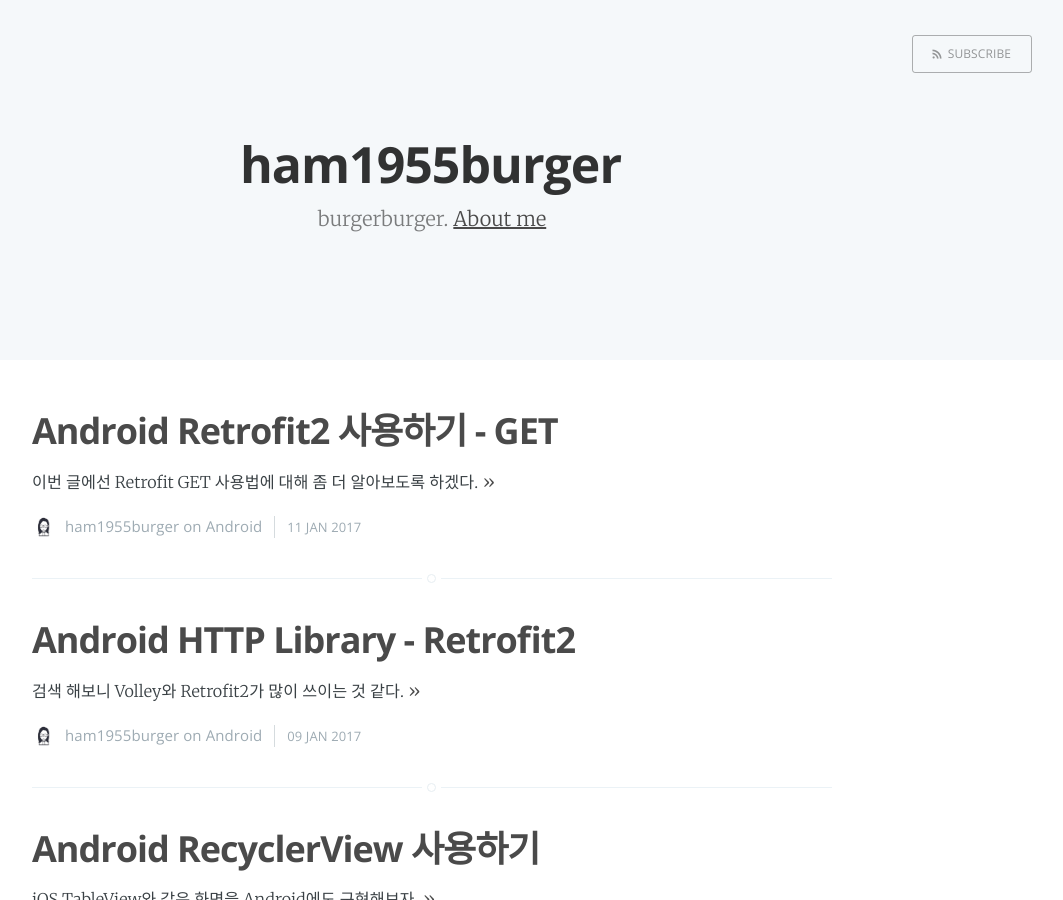
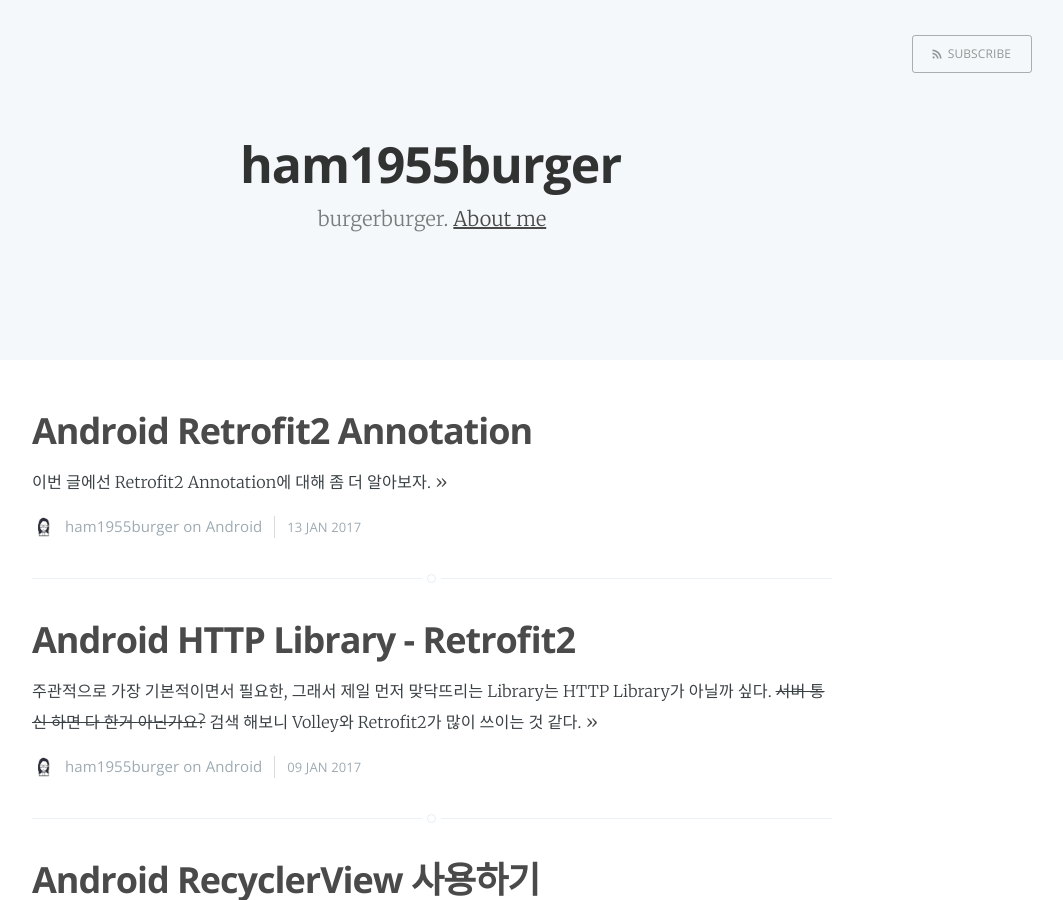
Before and after one commit to ham1955burger/ham1955burger.github.com, a Jekyll site: the page built from index.html, in a window 1280 px wide and 900 px high. Shown: the whole window, without its empty margins (208-1271 px from the left). Built offline with Jekyll 4.4.1, drawn with Linux system fonts in a browser that asks for light colours; the list of posts is cut into pages by our own code; part of the change alters nothing that is shown.

Commit message:
modified: Android-HTTP-Library-Retrofit2.md, Android-Retrofit2-GET -> Android-Retrofit2_Annotation

```diff
--- a/_posts/2017-01-09-Android-HTTP-Library-Retrofit2.md
+++ b/_posts/2017-01-09-Android-HTTP-Library-Retrofit2.md
@@ -5,21 +5,26 @@ date:   2017-01-09 10:39:00 +09
 categories: Android
 ---
 
-검색 해보니 Volley와 Retrofit2가 많이 쓰이는 것 같다.
+주관적으로 가장 기본적이면서 필요한, 그래서 제일 먼저 맞닥뜨리는 Library는 HTTP Library가 아닐까 싶다.
+~~서버 통신 하면 다 한거 아닌가요?~~ 검색 해보니 Volley와 Retrofit2가 많이 쓰이는 것 같다.
 
 Volley는 Google에서 만들었고, Retrofit2는 Square에서 만들었는데,
 ButterKnife를 만든 JakeWharton이 Square에 속해있고,
-Retrofit2를 관리하고 있다하여. 아무 이유 없이 Retrofit2로 결정.~~(단순)~~
+Retrofit2를 관리하고 있다하여 아무 이유 없이 Retrofit2로 결정.~~(단순)~~
+
+---
+
+>#### 연관글
+
+* ##### Android HTTP Library - Retrofit2
+
+* Android Retrofit2 Annotation 모음집
 
 ---
 
 >#### Retrofit2 란?
 
-앞서 설명했듯이 Square에서 만든 HTTP Library.
-
-Serialization 기본으로 GSON을 쓴다. 잭쓴!으로 바꿔도 무방
-
-[자세한 설명](https://realm.io/news/droidcon-jake-wharton-simple-http-retrofit-2/)[^1]은 생략. ~~사실 잘 모른다는...~~
+앞서 설명했듯이 Square에서 만든 HTTP Library. Serialization 기본으로 GSON을 쓴다. 잭쓴!(그 외에도 뭐)으로 바꿔도 무방. [자세한 설명](https://realm.io/news/droidcon-jake-wharton-simple-http-retrofit-2/)[^1]은 생략. ~~사실 잘 모른다는...~~
 
 [square/retrofit Github 바로가기](https://github.com/square/retrofit)
 
@@ -97,7 +102,7 @@ public class HouseholdAccountBook implements Serializable {
 
 >#### Interface 만들기
 
-Retrofit은 annotation와 method를 이용해 요청에 대한 정보를 서술한다.
+Retrofit은 parameter annotation과 method를 이용해 요청에 대한 정보를 서술한다. 다른 Protocol의 사용법도 아래와 같은 꼴.
 
 {% highlight java %}
 public interface InterfaceAPI {
@@ -106,6 +111,8 @@ public interface InterfaceAPI {
     @GET("/list/")
     // Method생성 /Callback의 return type지정 -> ArrayList<HouseholdAccountBook>
     Call<ArrayList<HouseholdAccountBook>> getHABList();
+
+    ...
 }
 {% endhighlight %}
 
@@ -143,13 +150,7 @@ InterfaceAPI apiService = ServiceGenerator.getClient().create(InterfaceAPI.class
 
 ---
 
-여러 케이스를 겪으며 더 사용해봐야 알겠지만 간단한 GET 기능을 사용해보며, 뉴비가 느낀 가장 큰 장점은 parameter annotation으로 가독성이 좋다는 점과 Callback의 return type을 지정 및 자동 mapping 이었다.
-
----
-
->#### Retrofit2 더 알아보기
-
-  [추후 링크 업데이트](https://www.google.com)
+여러 케이스를 겪으며 더 사용해봐야 알겠지만 간단하게 여기까지. 맛만 본 정도로. 다음번 게시글에선 여러가지 annotation을 좀 더 써보자.
 
 ---
 
--- a/_posts/2017-01-11-Android-Retrofit2-GET.md
+++ /dev/null
@@ -1,195 +0,0 @@
----
-layout: post
-title:  "Android Retrofit2 사용하기 - GET"
-date:   2017-01-11 18:27:00 +09
-categories: Android
----
-
-이번 글에선 Retrofit GET 사용법에 대해 좀 더 알아보도록 하겠다.
-
----
-
-#### 연관글
-
-* 이어진 글) [Android HTTP Library - Retrofit2](https://ham1955burger.github.io/android/2017/01/09/Android-HTTP-Library-Retrofit2.html)
-
-* ##### Android Retrofit2 사용하기 - GET
-
----
-
->#### GET Parameter
-
-이어진 글에서 Retrofit을 이용해 간단한 GET 방식을 사용해 보았다.
-
-API URL에 Parameter를 주어 좀 더 복잡한 형태로 만들어보자.
-
-Retrofit에서 GET Parameter를 주는 방법은 3가지가 있다.
-
-* @Path
-
-* @Query
-
-* @QueryMap
-
----
-
->#### @Path를 이용한 GET Parameter
-
-* ##### API URL : list/1
-
-    보통 리스트 중 1개 항목을 선택하여 상세정보를 요청할 때, 선택한 항목의 {pk}값을 Parameter로 서버에 전송한다.
-
-  {% highlight java %}
-  // define interface method
-  @GET("/list/{pk}")
-  Call<ResponseBody> listDetail(@Path("pk") int pk);
-  {% endhighlight %}
-
-  {% highlight java%}
-  // calling
-  apiService.listDetail(1)
-  {% endhighlight %}
-
-* ##### API URL : list/ham+1955+burger
-
-  client에서 String으로 파라미터를 보낼 경우, 이상한 문자가 섞여서 서버로 전송되는 경우가 있다.
-  예를 들어, **instent+food 전송했으나 instent%2Bfood로 전송**되는 경우.
-
-  문제는 URL Encoding때문인데, Retrofit @Path엔 이미 encode되었는지 여부를 설정하여 서버에 전송할 수 있다. (default는 false)
-
-++ **encoded 되어있지 않은 경우**
-
-  {% highlight java %}
-  // define interface method
-  @GET("/list/{category}")
-  Call<ResponseBody> categoryNotAlreadyEncoded(
-      @Path("category") String category
-  );
-  {% endhighlight %}
-
-  {% highlight java%}
-  // calling
-  apiService.categoryNotAlreadyEncoded("instent+food") // yields /list/instent%2Bfood
-  {% endhighlight %}
-
-++ **이미 encoded 된 경우**
-
-  {% highlight java %}
-  // define interface method
-  @GET("/list/{category}")
-  Call<ResponseBody> categoryAlreadyEncoded(
-      @Path(value="category", encoded=true) String category
-  );
-  {% endhighlight %}
-
-  {% highlight java%}
-  // calling
-  apiService.categoryAlreadyEncoded("instent+food") // yields /list/instent+food
-  {% endhighlight %}
-
-//TODO: TEST - 안될 것 같지만, Integer일 경우 null넣어서.
-
-**Tip!)** Path의 type이 String인 경우 **""**도 가능하다(null은 불가능).
-서버에서 **/list** 와 **/list/** 모두 지원할때 쓸만하다.
-혹, URL이 **/list/{category}/kind** 일 경우, ""을 쓰게되면 **/list//kind**가 되므로 쓸 수 없다.
-
-
----
-
->#### @Query를 이용한 GET Parameter
-
-  URL에 Query Parameter를 추가할때 쓰인다. @Path처럼 /list/1 꼴이 아닌 **/list?page=1** 꼴이다.
-
-* ##### API URL : /list?page=1
-
-  {% highlight java %}
-  // define interface method
-  @GET("/list")
-  Call<ResponseBody> listPage(
-      @Query("page") int page
-  );
-  {% endhighlight %}
-
-  {% highlight java%}
-  // calling
-  apiService.listPage(1) // yields /list?page=1
-  {% endhighlight %}
-
-* ##### API URL : /list?page=1&category=food
-
-  다른이름의 파라미터
-
-{% highlight java %}
-// define interface method
-@GET("/list")
-Call<ResponseBody> listPage(
-    @Query("page") int page
-    @Query("category") String category
-);
-{% endhighlight %}
-
-{% highlight java%}
-// calling
-apiService.listPage(1, "food")
-{% endhighlight %}
-
-* ##### API URL : /list?page=1&page=2
-
-  같은 이름의 파라미터
-
-  {% highlight java %}
-  // define interface method
-  @GET("/list")
-  Call<ResponseBody> listPage(
-      @Query("page") int... pages
-  );
-  {% endhighlight %}
-
-  {% highlight java%}
-  // calling
-  apiService.listPage(1, 2)
-  {% endhighlight %}
-
-//TODO: TEST -> @Query("page") int page, @Query("page") int page2 이거 되는지 확인하고 되면 추가할것.
-
-@Path와 마찬가지로 String형일 경우 이미 encode되었는지 여부도 설정할 수 있다. 사용법도 동일.
-
-//TODO: TEST 다른 자료형들 또는 object형들.
-
-**Tip!)** Query의 type이 String, Integer인 경우 **null**도 가능하다. null을 넣으면 /list로 전송 된다.
-
----
-
->#### @QueryMap을 이용한 GET Parameter
-
-Query Parameter의 이름과, 갯수를 유동적으로 보낼때 유용.
-
-// TODO: TEST 아래코드
-// TODO: Map data set할때 같은이름으로 들어가는지 확인
-
-
-* ##### API URL : /list?category=food&kind=instent&orderby=calorie&page=1 ...
-
-{% highlight java %}
-// define interface method
-@GET("/list")
-Call<ResponseBody> listPage(
-    @QueryMap( Map<String, String> options)
-);
-{% endhighlight %}
-
-{% highlight java%}
-
-// Map 객체 생성
-Map<String, String> data = new HashMap<>();
-
-// Map data set
-data.put("category", "food");
-data.put("search", "instent");
-data.put("orderby", "calorie");
-data.put("page", "1");
-...
-
-// calling
-apiService.listPage(data);
-{% endhighlight %}
--- /dev/null
+++ b/_posts/2017-01-13-Android-Retrofit2-Annotation.md
@@ -0,0 +1,172 @@
+---
+layout: post
+title:  "Android Retrofit2 Annotation"
+date:   2017-01-13 14:27:00 +09
+categories: Android
+---
+
+이번 글에선 Retrofit2 Annotation에 대해 좀 더 알아보자.
+
+---
+
+#### 연관글
+
+* 이어진 글) [Android HTTP Library - Retrofit2](https://ham1955burger.github.io/android/2017/01/09/Android-HTTP-Library-Retrofit2.html)
+
+* ##### Android Retrofit2 Annotation
+
+---
+
+>#### @PATH
+
+보통 리스트 중 1개 항목을 선택하여 상세정보를 요청할 때,
+또는 현재 로그인한 회원이 일반 회원인지 관리자인지에 따라 **URL을 유동적으로 바꿔주어야 할때**가 있다.
+예를들어 아래와 같은 경우.
+
+* #### API URL : list/1
+
+  {% highlight java %}
+  // define interface method
+  @GET("/list/{pk}")
+  Call<ResponseBody> listDetail(@Path("pk") int pk);
+  {% endhighlight %}
+
+  {% highlight java%}
+  // calling
+  apiService.listDetail(1)
+  {% endhighlight %}
+
+* #### API URL : list/semi+admin
+
+  특수문자를 보낼 경우 이상한 문자가 섞여서 서버로 전송되는 경우가 있다.
+  예를 들어, semi+admin 전송했으나 semi%2Badmin으로 전송되는 경우.
+
+  문제는 URL Encoding때문인데, Retrofit @Path엔 **이미 encode되었는지 여부를 설정**하여 서버에 전송할 수 있다. (default는 false)
+
+++ **encoded 되어있지 않은 경우**
+
+  {% highlight java %}
+  // define interface method
+  @GET("/list/{user_type}")
+  Call<ResponseBody> notAlreadyEncoded(
+      @Path("user_type") String userType
+  );
+  {% endhighlight %}
+
+  {% highlight java%}
+  // calling
+  apiService.notAlreadyEncoded("semi+admin") // yields /list/semi%2Badmin
+  {% endhighlight %}
+
+++ **이미 encoded 된 경우**
+
+  {% highlight java %}
+  // define interface method
+  @GET("/list/{user_type}")
+  Call<ResponseBody> alreadyEncoded(
+      @Path(value="user_type", encoded=true) String userType
+  );
+  {% endhighlight %}
+
+  {% highlight java%}
+  // calling
+  apiService.alreadyEncoded("semi+admin") // yields /list/semi+admin
+  {% endhighlight %}
+
+**Tip!)** Path의 type이 String인 경우 **""(공백)이 가능**하다. null은 불가능.
+서버에서 /list 와 /list/ 모두 지원할때 쓸만하다.
+하지만, URL이 /list/{user_type}/kind 일 경우, ""을 쓰게되면 /list//kind가 되므로 쓸 수 없다.
+
+---
+
+>#### @Query
+
+  HTTP GET Protocol에서 Parameter를 줄때 쓰인다.
+
+* #### API URL : /list?page=1
+
+  {% highlight java %}
+  // define interface method
+  @GET("/list")
+  Call<ResponseBody> listPage(
+      @Query("page") int page
+  );
+  {% endhighlight %}
+
+  {% highlight java%}
+  // calling
+  apiService.listPage(1) // yields /list?page=1
+  {% endhighlight %}
+
+* #### API URL : /list?page=1&category=food
+
+  2개의 이상의 Parameter를 보낼때.
+
+{% highlight java %}
+// define interface method
+@GET("/list")
+Call<ResponseBody> listPage(
+    @Query("page") int page,
+    @Query("category") String category
+    //Query("page") int page2   // 같은이름도 가능하다.
+);
+{% endhighlight %}
+
+{% highlight java%}
+// calling
+apiService.listPage(1, "food")
+{% endhighlight %}
+
+* #### API URL : /list?page=1&page=2 ...
+
+  같은 이름의 Parameter 갯수가 유동적일때
+
+  {% highlight java %}
+  // define interface method
+  @GET("/list")
+  Call<ResponseBody> listPage(
+      @Query("page") int... pages
+  );
+  {% endhighlight %}
+
+  {% highlight java%}
+  // calling
+  apiService.listPage(1, 2, ...)
+  {% endhighlight %}
+
+@Path와 마찬가지로 String형일 경우 이미 encode되었는지 여부도 설정할 수 있다. 사용법도 동일.
+
+**Tip!)** Query의 type이 Object형인 경우(ex. String, Integer) **null이 가능**하다. null을 넣으면 /list로 전송 된다.
+
+---
+
+>#### @QueryMap
+
+Query와 마찬가지로 HTTP GET Protocol에서 Parameter를 줄때 쓰인다.
+Query Parameter의 이름과, 갯수를 유동적으로 보낼때. 단, 같은이름으로 보낼 수 없다.
+
+* #### API URL : /list?category=food&kind=instent&orderby=calorie&page=1 ...
+
+{% highlight java %}
+// define interface method
+@GET("/list")
+Call<ResponseBody> listPage (
+    @QueryMap Map<String, String> options
+);
+{% endhighlight %}
+
+{% highlight java%}
+
+// Map 객체 생성
+Map<String, String> data = new HashMap<>();
+
+// Map data set
+data.put("category", "food");
+data.put("search", "instent");
+data.put("orderby", "calorie");
+data.put("page", "1");
+...
+
+// calling
+apiService.listPage(data);
+{% endhighlight %}
```
